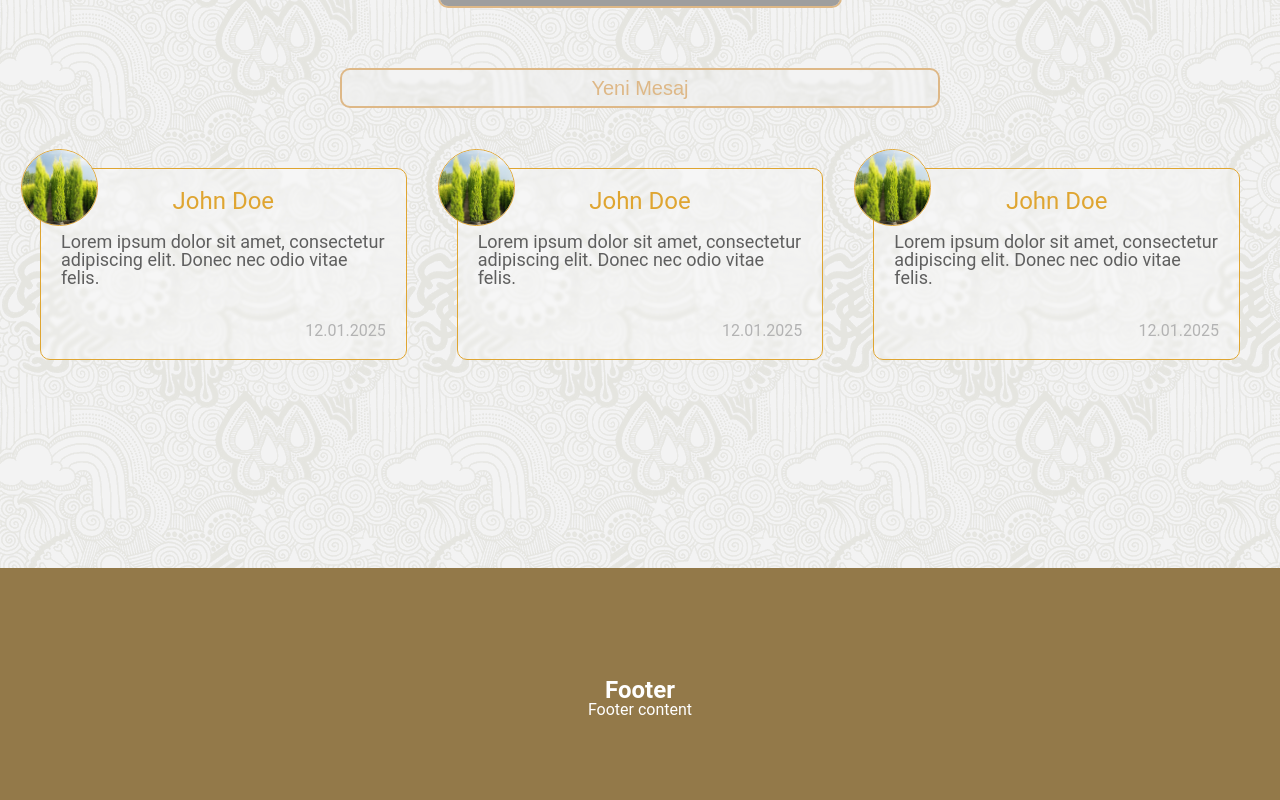
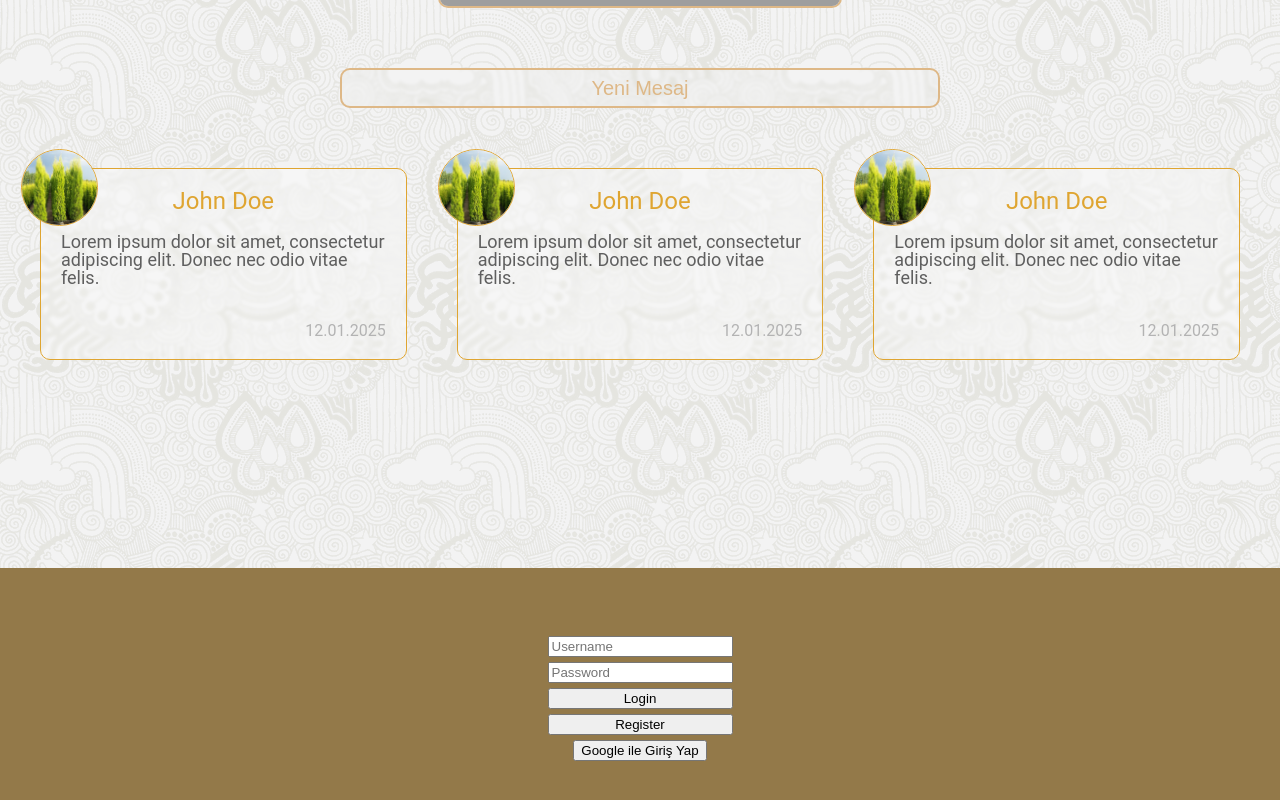
Before and after one commit to omerhodo/tombstone, a React (Vite) app: page / in a window 1280 px wide. Shown: the part 388-1188 px from the top of the page. Built offline with nearby package versions, Linux system fonts and the light colour scheme; no server answers; grey boxes are pictures that could not be loaded.

Commit message:
add auth parth with google

```diff
--- /dev/null
+++ b/src/components/AuthForm/index.tsx
@@ -0,0 +1,79 @@
+import { useEffect, useState } from 'react';
+import { signIn, signUp, signOutUser, authUser } from '@/firebase';
+
+import GoogleSignInButton from '@/components/GoogleSignInButton';
+
+const AuthForm = () => {
+  const [isLogin, setIsLogin] = useState(false);
+  const [username, setUsername] = useState('');
+  const [password, setPassword] = useState('');
+
+  const user = authUser.currentUser;
+
+  useEffect(() => {
+    if (user) {
+      setIsLogin(true);
+      console.log(user);
+    }
+  }, [user]);
+
+  const _login = async (e: React.MouseEvent<HTMLButtonElement>) => {
+    e.preventDefault();
+    try {
+      await signIn(username, password);
+    } catch (error) {
+      console.error(error);
+    }
+  };
+
+  const _register = async (e: React.MouseEvent<HTMLButtonElement>) => {
+    e.preventDefault();
+    try {
+      await signUp(username, password);
+    } catch (error) {
+      console.error(error);
+    }
+  };
+
+  return (
+    <>
+      {isLogin && (
+        <button onClick={signOutUser} className="mb-5">
+          Logout
+        </button>
+      )}
+      {!isLogin && (
+        <>
+          <form className="is-flex-column">
+            <input
+              type="text"
+              className="mb-5"
+              placeholder="Username"
+              onChange={(e) => {
+                setUsername(e.target.value);
+              }}
+            />
+            <input
+              type="password"
+              className="mb-5"
+              placeholder="Password"
+              autoComplete="off"
+              onChange={(e) => {
+                setPassword(e.target.value);
+              }}
+            />
+            <button type="submit" onClick={_login} className="mb-5">
+              Login
+            </button>
+            <button type="submit" onClick={_register} className="mb-5">
+              Register
+            </button>
+          </form>
+          <GoogleSignInButton />
+        </>
+      )}
+    </>
+  );
+};
+
+export default AuthForm;
--- /dev/null
+++ b/src/components/GoogleSignInButton/index.tsx
@@ -0,0 +1,22 @@
+// src/components/GoogleSignInButton.js
+import { auth } from '@/firebase';
+import { GoogleAuthProvider, signInWithPopup } from 'firebase/auth';
+
+const GoogleSignInButton = () => {
+  const signInWithGoogle = () => {
+    const provider = new GoogleAuthProvider();
+    signInWithPopup(auth, provider)
+      .then((result) => {
+        // Google ile giriş başarılı
+        console.log(result.user);
+      })
+      .catch((error) => {
+        // Hata işleme
+        console.error(error);
+      });
+  };
+
+  return <button onClick={signInWithGoogle}>Google ile Giriş Yap</button>;
+};
+
+export default GoogleSignInButton;
--- a/src/firebase/auth.tsx
+++ b/src/firebase/auth.tsx
@@ -1,8 +1,12 @@
 import { auth } from './firebase-config';
 import {
+  getAuth,
   createUserWithEmailAndPassword,
   signInWithEmailAndPassword,
+  signOut,
 } from 'firebase/auth';
+
+const authUser = getAuth();
 
 const signUp = (email: string, password: string) => {
   return createUserWithEmailAndPassword(auth, email, password);
@@ -12,4 +16,15 @@ const signIn = (email: string, password: string) => {
   return signInWithEmailAndPassword(auth, email, password);
 };
 
-export { signIn, signUp };
+const signOutUser = () => {
+  const auth = getAuth();
+  return signOut(auth)
+    .then(() => {
+      console.log('Oturum kapatıldı');
+    })
+    .catch((error) => {
+      console.error('Oturum kapatma hatası', error);
+    });
+};
+
+export { authUser, signIn, signUp, signOutUser };
--- a/src/firebase/firebase-config.tsx
+++ b/src/firebase/firebase-config.tsx
@@ -5,13 +5,13 @@ import { getAuth } from 'firebase/auth';
 // Your web app's Firebase configuration
 // For Firebase JS SDK v7.20.0 and later, measurementId is optional
 const firebaseConfig = {
-  apiKey: process.env.APP_FIREBASE_API_KEY,
-  authDomain: process.env.APP_FIREBASE_AUTH_DOMAIN,
-  projectId: process.env.APP_FIREBASE_PROJECT_ID,
-  storageBucket: process.env.APP_FIREBASE_STORAGE_BUCKET,
-  messagingSenderId: process.env.APP_FIREBASE_MESSAGING_SENDER_ID,
-  appId: process.env.APP_FIREBASE_APP_ID,
-  measurementId: process.env.APP_FIREBASE_MEASUREMENT_ID,
+  apiKey: import.meta.env.VITE_APP_FIREBASE_API_KEY,
+  authDomain: import.meta.env.VITE_APP_FIREBASE_AUTH_DOMAIN,
+  projectId: import.meta.env.VITE_APP_FIREBASE_PROJECT_ID,
+  storageBucket: import.meta.env.VITE_APP_FIREBASE_STORAGE_BUCKET,
+  messagingSenderId: import.meta.env.VITE_APP_FIREBASE_MESSAGING_SENDER_ID,
+  appId: import.meta.env.VITE_APP_FIREBASE_APP_ID,
+  measurementId: import.meta.env.VITE_APP_FIREBASE_MEASUREMENT_ID,
 };
 
 // Initialize Firebase
--- /dev/null
+++ b/src/firebase/index.tsx
@@ -0,0 +1,4 @@
+import { signIn, signUp, signOutUser, authUser } from './auth';
+import { auth } from './firebase-config';
+
+export { auth, signIn, signUp, signOutUser, authUser };
--- a/src/layouts/Footer/index.tsx
+++ b/src/layouts/Footer/index.tsx
@@ -1,10 +1,11 @@
+import AuthForm from '@components/AuthForm';
+
 import '@styles/layouts/footer.scss';
 
 const Footer = () => {
   return (
     <footer className="footer">
-      <h1>Footer</h1>
-      <p>Footer content</p>
+      <AuthForm />
     </footer>
   );
 };
--- a/src/styles/helpers/flexes.scss
+++ b/src/styles/helpers/flexes.scss
@@ -1,3 +1,12 @@
+.is-flex {
+  display: flex;
+}
+
+.is-flex-column {
+  display: flex;
+  flex-direction: column;
+}
+
 .is-flex-center {
   display: flex;
   justify-content: center;
```
